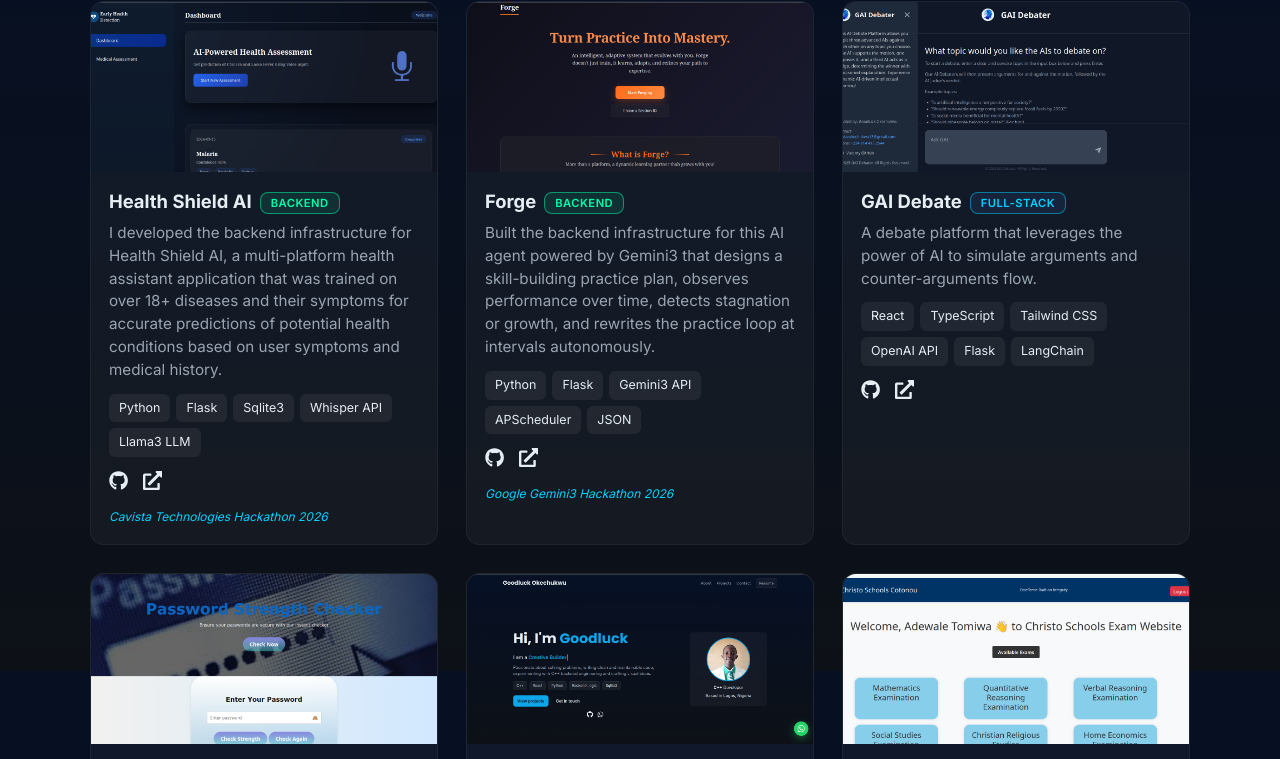
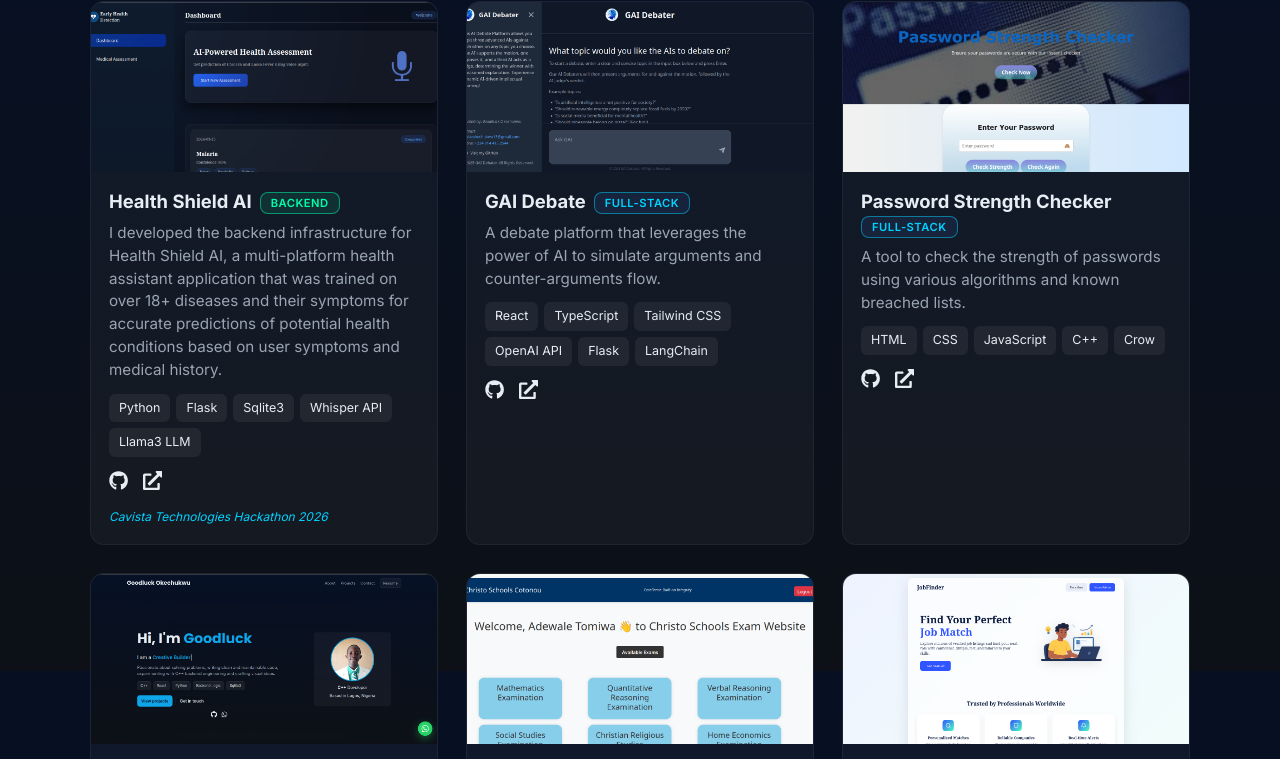
Before and after one commit to Okesh101/My-Portfolio, a React (Vite) app: page / in a window 1280 px wide. Shown: the part 1729-2488 px from the top of the page. Built offline with nearby package versions, Linux system fonts and the light colour scheme.

Commit message:
Removed forge project temporarily

```diff
--- a/src/components/Projects/Projects.tsx
+++ b/src/components/Projects/Projects.tsx
@@ -37,19 +37,19 @@ const projects: Project[] = [
     hackathon_link:
       "https://devpost.com/software/medintel-nyo2l9?ref_content=my-projects-tab&ref_feature=my_projects",
   },
-  {
-    title: "Forge",
-    stack: "Backend",
-    description:
-      "Built the backend infrastructure for this AI agent powered by Gemini3 that designs a skill-building practice plan, observes performance over time, detects stagnation or growth, and rewrites the practice loop at intervals autonomously.",
-    tech: ["Python", "Flask", "Gemini3 API", "APScheduler", "JSON"],
-    image: projForge,
-    github: "https://github.com/Okesh101/Forge",
-    live: "https://forge2ai.vercel.app/",
-    hackathon: "Google Gemini3 Hackathon 2026",
-    hackathon_link:
-      "https://devpost.com/software/gemini-api-app?ref_content=my-projects-tab&ref_feature=my_projects",
-  },
+  // {
+  //   title: "Forge",
+  //   stack: "Backend",
+  //   description:
+  //     "Built the backend infrastructure for this AI agent powered by Gemini3 that designs a skill-building practice plan, observes performance over time, detects stagnation or growth, and rewrites the practice loop at intervals autonomously.",
+  //   tech: ["Python", "Flask", "Gemini3 API", "APScheduler", "JSON"],
+  //   image: projForge,
+  //   github: "https://github.com/Okesh101/Forge",
+  //   live: "https://forge2ai.vercel.app/",
+  //   hackathon: "Google Gemini3 Hackathon 2026",
+  //   hackathon_link:
+  //     "https://devpost.com/software/gemini-api-app?ref_content=my-projects-tab&ref_feature=my_projects",
+  // },
   {
     title: "GAI Debate",
     stack: "Full-Stack",
```
